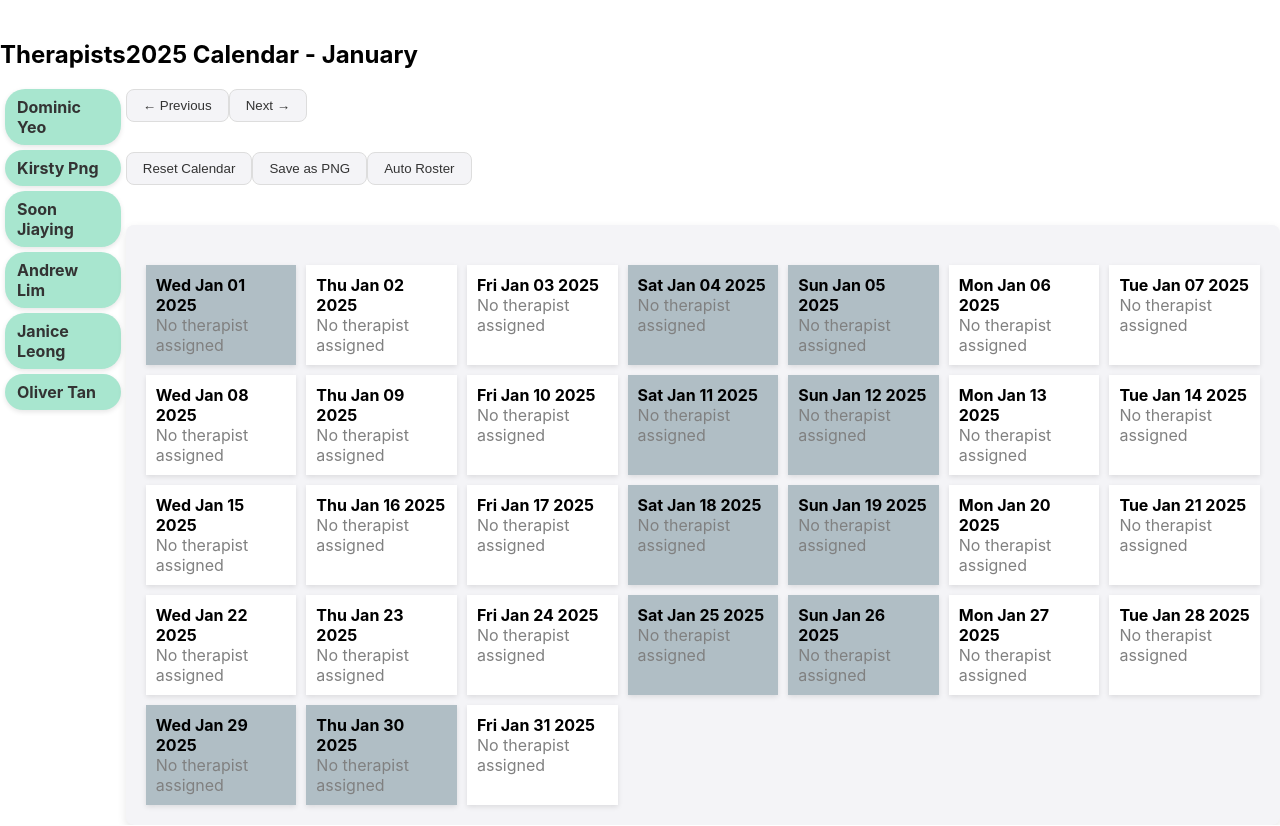
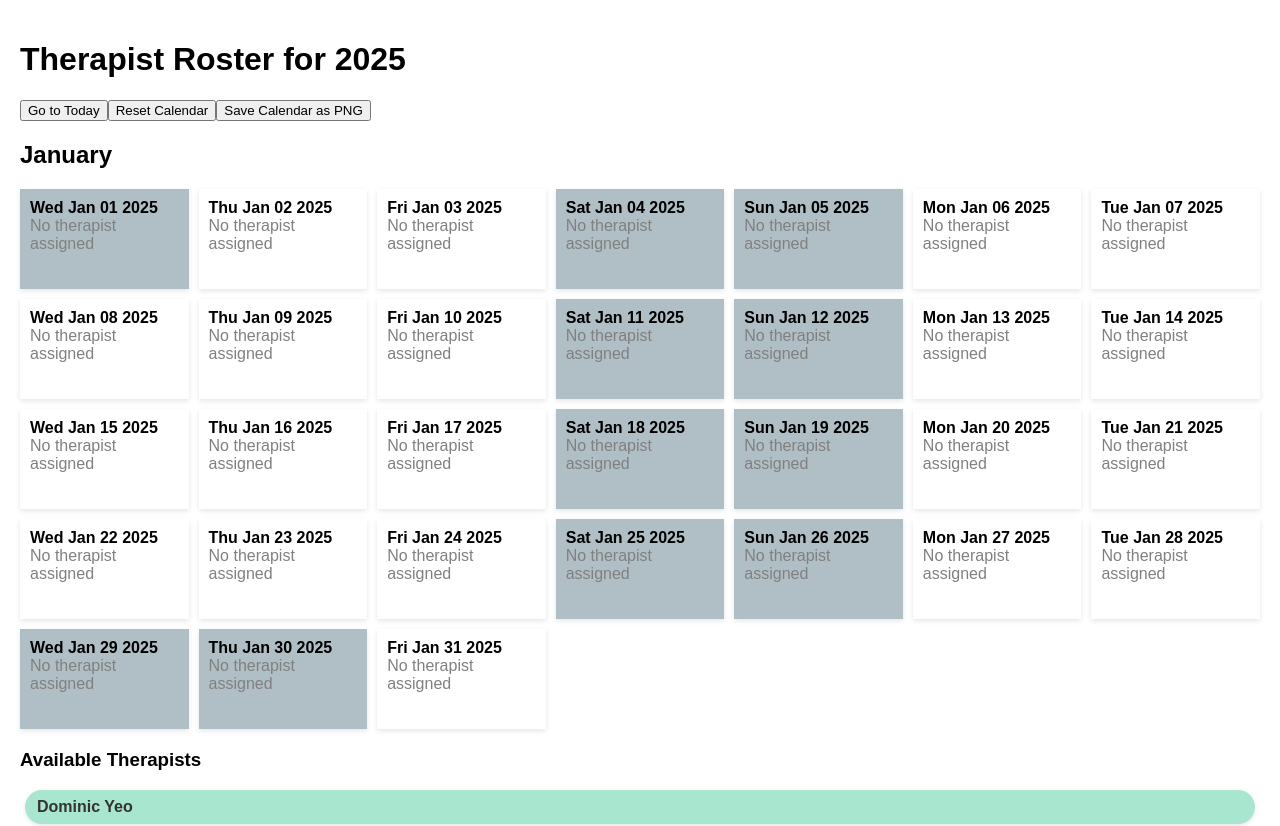
Before and after one commit to jxhnthan/hwb-crisis-rostering, a React (Create React App) app: page / in a window 1280 px wide. Shown: the top 826 px of the page. Built offline with nearby package versions, Linux system fonts and the light colour scheme.

Commit message:
Add files via upload

```diff
--- a/src/App.js
+++ b/src/App.js
@@ -223,7 +223,6 @@ const App = () => {
   const saveAsPNG = () => {
     // First, ensure all greyed-out days are one solid color (e.g., #D3D3D3)
     const calendarDays = document.querySelectorAll('.calendar-day');
-
     calendarDays.forEach((day) => {
       const backgroundColor = day.style.backgroundColor;
       if (backgroundColor === 'rgb(211, 211, 211)') {  // This checks if the day is greyed out
@@ -231,11 +230,11 @@ const App = () => {
       }
     });
 
-    // Now capture the screenshot
-    const bodyElement = document.querySelector("body");
+    // Now capture only the calendar container
+    const calendarContainer = document.getElementById("calendar-container");
 
-    html2canvas(bodyElement, {
-      ignoreElements: (el) => el.classList.contains("ignore-export"), // Ignore any elements that shouldn't appear in the screenshot (e.g., buttons)
+    html2canvas(calendarContainer, {
+      ignoreElements: (el) => el.classList.contains("ignore-export"), // Ignore any elements that shouldn't appear in the screenshot
       backgroundColor: "white", // Ensure transparent background
       useCORS: true, // Allow cross-origin resource sharing for external images
       scrollX: 0, // Ensure the whole page is captured starting from the top-left corner
@@ -246,7 +245,7 @@ const App = () => {
       const imgData = canvas.toDataURL("image/png");
       const link = document.createElement('a');
       link.href = imgData;
-      link.download = 'webpage_screenshot.png'; // Set the default filename for download
+      link.download = 'calendar_screenshot.png'; // Set the default filename for download
       link.click(); // Trigger the download
 
       // Reset the greyed-out days back to their original color (optional)
@@ -258,137 +257,19 @@ const App = () => {
     });
   };
 
-  // Auto-roster therapists when the button is clicked
-  const autoRoster = () => {
-    setCalendar((prevCalendar) => {
-      const updatedCalendar = [...prevCalendar];
-
-      // Shuffle therapists for better distribution
-      const shuffledTherapists = [...therapists].sort(() => Math.random() - 0.5);
-      let therapistIndex = 0;
-
-      updatedCalendar[currentMonth] = updatedCalendar[currentMonth].map((day) => {
-        const isWeekend = day.date.getDay() === 0 || day.date.getDay() === 6;
-        if (day.therapists.length === 0 && !blockedDays.includes(day.dayKey) && !isWeekend) {
-          day.therapists.push(shuffledTherapists[therapistIndex]);
-          therapistIndex = (therapistIndex + 1) % shuffledTherapists.length;
-        }
-        return day;
-      });
-
-      return updatedCalendar;
-    });
-
-    setAutoRosterTriggered(true);
-  };
-
   return (
     <DndProvider backend={HTML5Backend}>
-      <div style={{ display: 'flex', justifyContent: 'space-around', marginTop: '20px' }}>
+      <div className="App" style={{ fontFamily: 'Arial, sans-serif', padding: '20px' }}>
+        <h1>Therapist Roster for 2025</h1>
+
         <div>
-          <h2>Therapists</h2>
-          {therapists.map((name, index) => (
-            <Therapist key={index} name={name} />
-          ))}
+          <button onClick={goToToday}>Go to Today</button>
+          <button onClick={resetCalendar}>Reset Calendar</button>
+          <button onClick={saveAsPNG}>Save Calendar as PNG</button>
         </div>
 
-        <div>
-          <h2>2025 Calendar - {calendar[currentMonth][0].date.toLocaleString('default', { month: 'long' })}</h2>
-          <div>
-            <div style={{ marginBottom: '10px' }}>
-              <button
-                onClick={() => setCurrentMonth((prev) => (prev === 0 ? 11 : prev - 1))}
-                style={{
-                  padding: '8px 16px',
-                  background: '#f4f4f7',
-                  color: '#333',
-                  border: '1px solid #ddd',
-                  borderRadius: '8px',
-                  cursor: 'pointer',
-                  fontWeight: '500',
-                  transition: 'background 0.2s',
-                }}
-              >
-                ← Previous
-              </button>
-              <button
-                onClick={() => setCurrentMonth((prev) => (prev === 11 ? 0 : prev + 1))}
-                style={{
-                  padding: '8px 16px',
-                  background: '#f4f4f7',
-                  color: '#333',
-                  border: '1px solid #ddd',
-                  borderRadius: '8px',
-                  cursor: 'pointer',
-                  fontWeight: '500',
-                  transition: 'background 0.2s',
-                }}
-              >
-                Next →
-              </button>
-            </div>
-
-            <button
-              onClick={resetCalendar}
-              style={{
-                padding: '8px 16px',
-                background: '#f4f4f7',
-                color: '#333',
-                border: '1px solid #ddd',
-                borderRadius: '8px',
-                cursor: 'pointer',
-                fontWeight: '500',
-                transition: 'background 0.2s',
-                marginBottom: '20px',
-              }}
-            >
-              Reset Calendar
-            </button>
-            <button
-              onClick={saveAsPNG}
-              style={{
-                padding: '8px 16px',
-                background: '#f4f4f7',
-                color: '#333',
-                border: '1px solid #ddd',
-                borderRadius: '8px',
-                cursor: 'pointer',
-                fontWeight: '500',
-                transition: 'background 0.2s',
-                marginBottom: '20px',
-              }}
-            >
-              Save as PNG
-            </button>
-
-            <button
-              onClick={autoRoster}
-              style={{
-                padding: '8px 16px',
-                background: '#f4f4f7', // Pastel green
-                color: '#333',
-                border: '1px solid #ddd',
-                borderRadius: '8px',
-                cursor: 'pointer',
-                fontWeight: '500',
-                transition: 'background 0.2s',
-                marginTop: '20px',
-              }}
-              disabled={autoRosterTriggered}
-            >
-              {autoRosterTriggered ? 'Auto Roster Completed' : 'Auto Roster'}
-            </button>
-
-            <div
-              id="calendar-container"
-              style={{
-                marginTop: '20px',
-                padding: '20px',
-                backgroundColor: '#f4f4f7',
-                borderRadius: '8px',
-                boxShadow: '0 4px 10px rgba(0, 0, 0, 0.1)',
-              }}
-            >
+        <div id="calendar-container" style={{ marginTop: '20px' }}>
+          <h2>{calendar[0][0].date.toLocaleString('default', { month: 'long' })}</h2>
           <Calendar
             monthDays={calendar[currentMonth]}
             moveTherapist={moveTherapist}
@@ -396,7 +277,12 @@ const App = () => {
             todayDate={todayDate}
           />
         </div>
-          </div>
+
+        <div style={{ marginTop: '20px' }}>
+          <h3>Available Therapists</h3>
+          {therapists.map((therapist) => (
+            <Therapist key={therapist} name={therapist} />
+          ))}
         </div>
       </div>
     </DndProvider>
```
Lines whose indentation alone changed are shown as unchanged.
